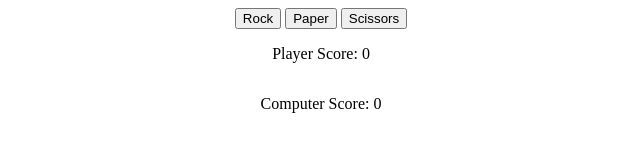
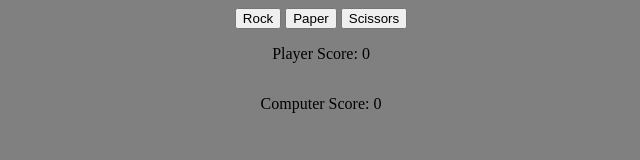
Before and after one commit to Bantchee/rock-paper-scissors, a plain HTML site: page index.html in a window 1280 px wide. Shown: the whole page, without its empty margins (319-959 px from the left). Drawn offline with Linux system fonts and the light colour scheme.

Commit message:
Change background color to grey.

```diff
--- a/styles/style.css
+++ b/styles/style.css
@@ -1,3 +1,8 @@
+body {
+    height: 100%;
+    background-color: grey;
+}
+
 body, .score-board, .results {
     display: flex;
     flex-direction: column;
```
